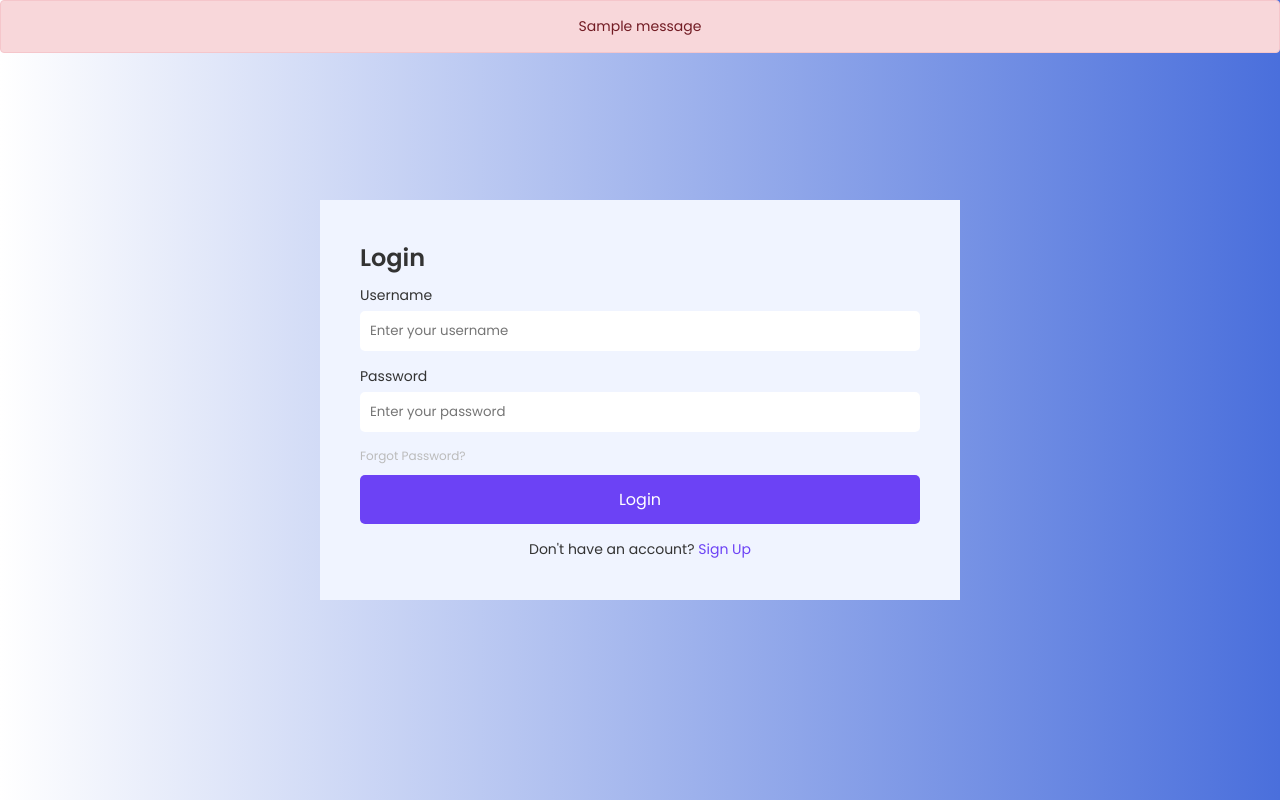
After one commit to Hell0Beta/dbSchool, a Flask app: page /login in a window 1280 px wide. The commit adds this page. Run offline with Flask 3, Linux system fonts and the light colour scheme; one stand-in notice (Sample message) is shown.

Commit message:
v3 login functionality

```diff
--- a/app.py
+++ b/app.py
@@ -8,6 +8,40 @@ app = Flask(__name__)
 app.secret_key = 'f8a9c4d6e9b7a2c3e5d8f0a1b4c6d7e8f9a2b3c4d5e6f7a8b9c0d1e2f3a4b5c6'
 
 # ROUTES
+@app.route('/login', methods=['GET', 'POST'])
+def login():
+    if request.method == 'POST':
+        username = request.form['login-username']
+        password = request.form['login-password']
+        cursor.execute("SELECT * FROM Users164 WHERE username = ? AND PasswordHash = ?", (username, password))
+        user = cursor.fetchone()
+        if user:
+            session['user'] = user[1]
+            return redirect(url_for('home'))
+        else:
+            flash('Invalid username or password', 'danger')
+            return redirect(url_for('login'))
+    return render_template('login.html')
+
+# :::::::::: Sign Up
+@app.route('/signup', methods=['POST'])
+def signup():
+    if request.method == 'POST':
+        cursor.execute("SELECT * FROM Users164 WHERE username = ?", (request.form['signup-username'],))
+        user = cursor.fetchone()
+        if user:
+            flash('Username already exists', 'danger')
+            return redirect(url_for('login'))
+        username = request.form['signup-username']
+        password = request.form['signup-password']
+        role = request.form['signup-role']
+        cursor.execute("INSERT INTO Users164 (username, PasswordHash, role) VALUES (?, ?, ?)", (username, password, role))
+        connection.commit()
+        flash('You are successfully registered', 'success')
+        return redirect(url_for('home'))
+    return render_template('signup.html')
+
+
 # :::::::::: Dashboard
 @app.route('/')
 def home():
--- /dev/null
+++ b/templates/login.html
@@ -0,0 +1,265 @@
+<!DOCTYPE html>
+<html lang="en">
+
+<head>
+    <meta charset="UTF-8">
+    <meta name="viewport" content="width=device-width, initial-scale=1.0">
+    <title>Login</title>
+    <style>
+        @import url('https://fonts.googleapis.com/css2?family=Poppins:wght@300;400;600&display=swap');
+
+        * {
+            margin: 0;
+            padding: 0;
+            box-sizing: border-box;
+            font-family: 'Poppins', sans-serif;
+        }
+
+        body {
+            display: flex;
+            justify-content: center;
+            align-items: center;
+            height: 100vh;
+            background: linear-gradient(to right, #FFFFFF, #4A6FDC);
+        }
+
+        .login-container {
+            display: flex;
+            width: 800px;
+            height: 450px;
+            background: #222;
+            border-radius: 12px;
+            overflow: hidden;
+            box-shadow: 0 5px 15px #F0F4FF;
+        }
+
+        .form-container {
+            width: 50%;
+            padding: 40px;
+            background: #F0F4FF;
+            color: #333333;
+            display: flex;
+            flex-direction: column;
+            justify-content: center;
+        }
+
+        .form-box {
+            transition: opacity 0.5s, transform 0.5s;
+        }
+
+        .hidden {
+            display: none;
+        }
+
+        h2 {
+            font-weight: 600;
+            margin-bottom: 10px;
+        }
+
+        .input-group {
+            margin-bottom: 15px;
+        }
+
+        .input-group label {
+            display: block;
+            font-size: 14px;
+            margin-bottom: 5px;
+        }
+
+        .input-group input, select, textarea {
+            width: 100%;
+            padding: 10px;
+            border: none;
+            background: #FFFFFF;
+            color: #888888;
+            border-radius: 5px;
+            outline: none;
+        }
+
+        .input-group input:focus, select:focus, textarea:focus {
+            border: 1px solid #6c42f5c9;
+        }
+
+        .input-group select{
+            width: 35%;
+        }
+
+        .forgot-password {
+            display: block;
+            margin: 10px 0;
+            font-size: 12px;
+            color: #bbb;
+            text-decoration: none;
+        }
+
+        .login-btn {
+            width: 100%;
+            padding: 12px;
+            background: #6c42f5;
+            border: none;
+            color: #fff;
+            font-size: 16px;
+            border-radius: 5px;
+            cursor: pointer;
+            transition: 0.3s;
+        }
+
+        .login-btn:hover {
+            background: #5733d1;
+        }
+
+        .signup-text {
+            text-align: center;
+            margin-top: 15px;
+            font-size: 14px;
+        }
+
+        .signup-text a {
+            color: #6c42f5;
+            text-decoration: none;
+            cursor: pointer;
+        }
+
+        .login-banner {
+            width: 50%;
+            background: #6c42f5;
+            color: #fff;
+            display: flex;
+            flex-direction: column;
+            justify-content: center;
+            align-items: center;
+            text-align: center;
+            padding: 20px;
+        }
+
+        .login-banner h1 {
+            font-size: 24px;
+            font-weight: 600;
+            margin-bottom: 10px;
+        }
+
+        .login-banner span {
+            font-weight: 300;
+        }
+
+        .login-banner img {
+            width: 80%;
+            margin-top: 20px;
+        }
+        .alert {
+            width: 100%;
+            position: fixed;
+            top: 0%;
+            padding: 15px;
+            margin-bottom: 20px;
+            border: 1px solid transparent;
+            border-radius: 4px;
+            font-size: 14px;
+            text-align: center;
+        }
+
+        .alert-success {
+            color: #155724;
+            background-color: #d4edda;
+            border-color: #c3e6cb;
+        }
+
+        .alert-danger {
+            color: #721c24;
+            background-color: #f8d7da;
+            border-color: #f5c6cb;
+        }
+
+        .alert-warning {
+            color: #856404;
+            background-color: #fff3cd;
+            border-color: #ffeeba;
+        }
+
+        .alert-info {
+            color: #0c5460;
+            background-color: #d1ecf1;
+            border-color: #bee5eb;
+        }
+    </style>
+</head>
+
+<body>
+    {% with messages = get_flashed_messages(with_categories=true) %}
+        {% if messages %}
+            {% for category, message in messages %}
+                <div class="alert alert-danger" role="alert">
+                    {{ message }}
+                </div>
+            {% endfor %}
+        {% endif %}
+    {% endwith %}
+
+    </div>
+    <div class="form-container">
+        <form class="form-box login" method="post">
+            <h2>Login</h2>
+            <div class="input-group">
+                <label for="login-username">Username</label>
+                <input type="text" name="login-username" id="login-username" placeholder="Enter your username">
+            </div>
+            <div class="input-group">
+                <label for="login-password">Password</label>
+                <input type="password" name="login-password" id="login-password" placeholder="Enter your password">
+            </div>
+            <a href="#" class="forgot-password">Forgot Password?</a>
+            <button class="login-btn">Login</button>
+            <p class="signup-text">Don't have an account? <a href="#" id="toggle-signup">Sign Up</a></p>
+        </form>
+
+        <form class="form-box signup hidden" method="post" action="{{ url_for('signup') }}">
+            <h2>Sign Up</h2>
+            <div class="input-group">
+                <label for="signup-username">Username</label>
+                <input type="text" id="signup-username" name="signup-username" placeholder="Enter your username">
+            </div>
+            <div class="input-group">
+                <label for="signup-email">Email</label>
+                <input type="email" id="signup-email" placeholder="Enter your email">
+            </div>
+            <div class="input-group">
+                <label for="signup-password">Password</label>
+                <input type="password" name="signup-password" id="signup-password" placeholder="Create a password">
+            </div>
+            <div class="input-group">
+                <label for="signup-role">Role</label>
+                <select name="signup-role" id="signup-role">
+                    <option value="Admin">Admin</option>
+                    <option value="Staff">Staff</option>
+                    <option value="Student">Student</option>
+                </select>
+            </div>
+            <button class="login-btn">Sign Up</button>
+            <p class="signup-text">Already have an account? <a href="#" id="toggle-login">Login</a></p>
+        </form>
+    </div>
+
+</body>
+<script>
+    document.addEventListener("DOMContentLoaded", function () {
+        const loginForm = document.querySelector(".login");
+        const signupForm = document.querySelector(".signup");
+        const toggleSignup = document.getElementById("toggle-signup");
+        const toggleLogin = document.getElementById("toggle-login");
+
+        toggleSignup.addEventListener("click", function (event) {
+            event.preventDefault();
+            loginForm.classList.add("hidden");
+            signupForm.classList.remove("hidden");
+        });
+
+        toggleLogin.addEventListener("click", function (event) {
+            event.preventDefault();
+            signupForm.classList.add("hidden");
+            loginForm.classList.remove("hidden");
+        });
+    });
+
+</script>
+
+</html>
```
Also changed, not shown: templates/base.html (+77 -0 lines), templates/index.html (line endings or trailing spaces).
